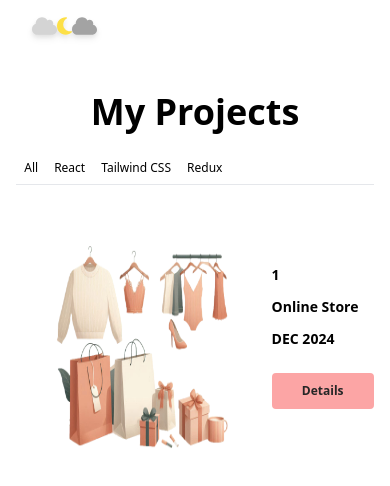
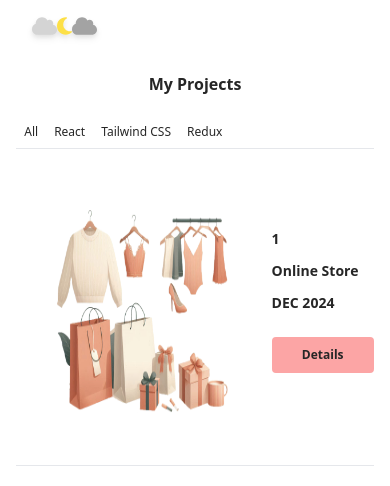
Before and after one commit to zahraRostami1999/portfolio, a React (Vite) app in the folder portfolio/: page /project in a window 390 px wide. Shown: the top 486 px of the page. Built offline with nearby package versions, Linux system fonts and the light colour scheme.

Commit message:
edit ProjectPage: make responsive

```diff
--- a/portfolio/src/pages/ProjectsPage.jsx
+++ b/portfolio/src/pages/ProjectsPage.jsx
@@ -21,9 +21,9 @@ const ProjectsPage = () => {
 
     return (
         <>
-            <div className="w-full flex justify-center lg:py-14 md:py-14 sm:py-10 py-10">
+            <div className="w-full flex justify-center lg:py-3 md:py-14 sm:py-10 py-5 text-neutral-800">
                 <div className="w-11/12 flex justify-center flex-wrap ">
-                    <div className="w-full text-center mb-5 text-4xl font-bold">My Projects</div>
+                    <div className="w-full text-center mb-5 lg:text-4xl md:text-2xl sm:text-xl text-base font-bold">My Projects</div>
                     <div className="w-full flex flex-row border-b justify-start text-xs lg:text-base md:text-base font-Poppins font-medium">
                         {filterBtn.map((btn) => {
                             return <button className="px-2 lg:px-5 md:px-3 py-2  hover:text-neutral-600 hover:border-b hover:border-neutral-900 transition-all duration-300" key={btn} onClick={() => handleFilterProducts(btn)}>{btn}</button>
```
